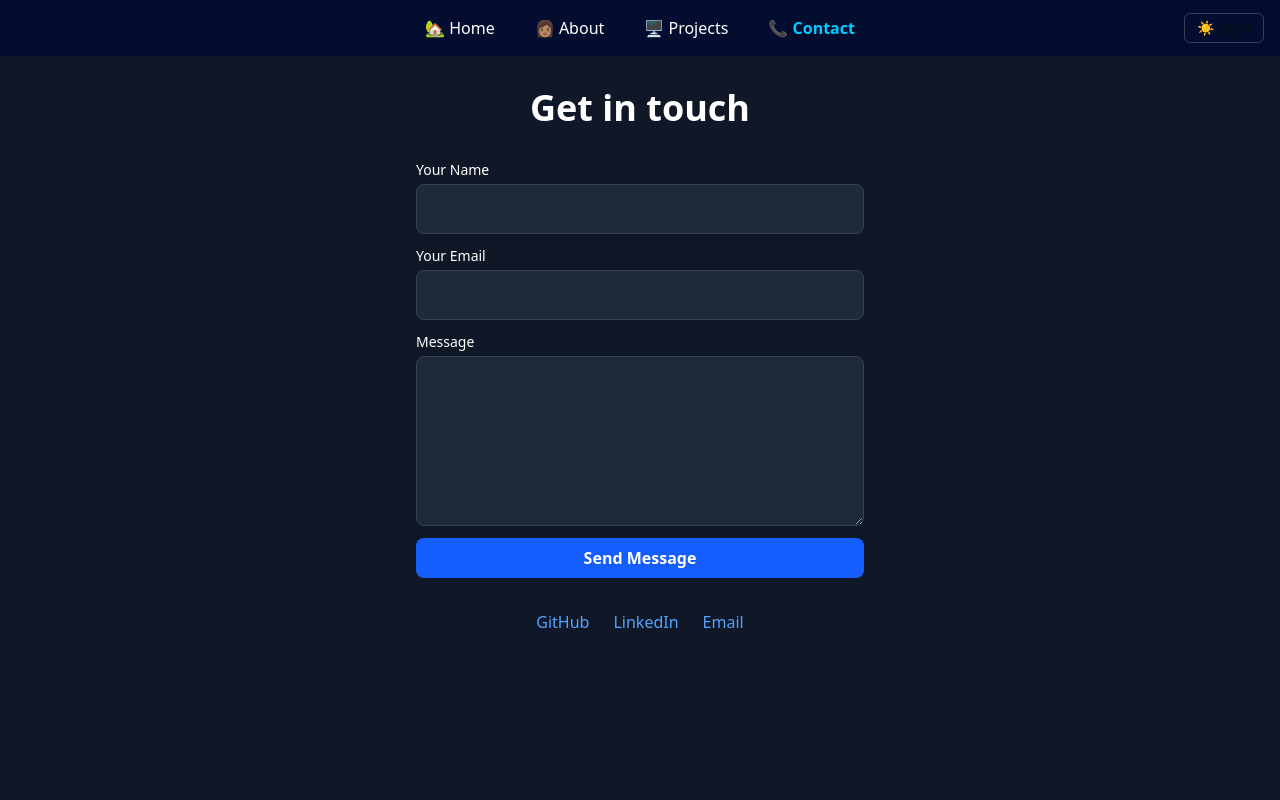
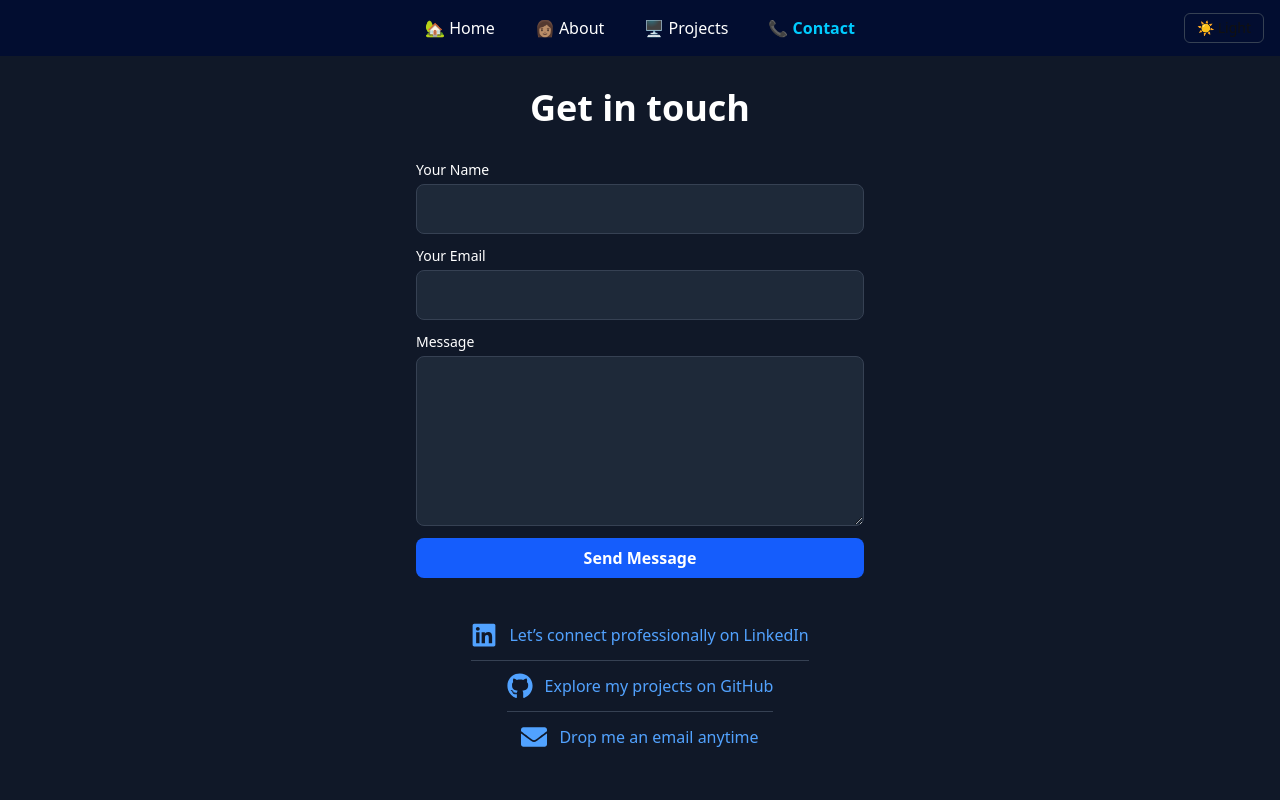
Before and after one commit to ICT-Courses/ict2233-ca-02-SWehara, a React (Vite) app: page /contact in a window 1280 px wide. Shown: the top 800 px of the page. Built offline with nearby package versions, Linux system fonts and the light colour scheme.

Commit message:
Update Contact page

```diff
--- a/src/pages/Contact.jsx
+++ b/src/pages/Contact.jsx
@@ -1,5 +1,6 @@
 import React, { useState } from "react";
 import emailjs from "@emailjs/browser";
+import { FaGithub, FaLinkedin, FaEnvelope } from "react-icons/fa";
 import "../styles/main.scss";
 
 export default function Contact() {
@@ -23,12 +24,20 @@ export default function Contact() {
       )
       .then(
         () => {
-          setStatus({ submitting: false, ok: true, msg: "Message sent! I’ll get back to you soon." });
+          setStatus({
+            submitting: false,
+            ok: true,
+            msg: "Message sent! I’ll get back to you soon."
+          });
           setForm({ name: "", email: "", message: "" });
         },
         (error) => {
           console.error(error);
-          setStatus({ submitting: false, ok: false, msg: "Failed to send. Please try again." });
+          setStatus({
+            submitting: false,
+            ok: false,
+            msg: "Failed to send. Please try again."
+          });
         }
       );
   };
@@ -44,7 +53,11 @@ export default function Contact() {
         <p className="text-red-400 text-lg mb-4">{status.msg}</p>
       )}
 
-      <form onSubmit={handleSubmit} className="flex flex-col w-full max-w-md gap-3 mb-8">
+      {/* Contact Form */}
+      <form
+        onSubmit={handleSubmit}
+        className="flex flex-col w-full max-w-md gap-3 mb-8"
+      >
         <label className="flex flex-col">
           <span className="text-sm mb-1">Your Name</span>
           <input
@@ -87,30 +100,38 @@ export default function Contact() {
         </button>
       </form>
 
-      <div className="flex gap-6">
+      {/* Social Links Section */}
+<div className="flex flex-col w-full max-w-md divide-y divide-gray-700 items-center">
+  <a
+    href="https://www.linkedin.com/in/senuri-wehara-a339461a4"
+    target="_blank"
+    rel="noreferrer"
+    className="flex items-center gap-3 py-3 text-blue-400 hover:text-blue-500 transition-colors"
+  >
+    <FaLinkedin size={26} />
+    <span>Let’s connect professionally on LinkedIn</span>
+  </a>
+
   <a
     href="https://github.com/SWehara"
     target="_blank"
     rel="noreferrer"
-          className="text-blue-400 dark:text-blue-300 hover:text-blue-500 dark:hover:text-blue-400 transition-colors"
+    className="flex items-center gap-3 py-3 text-blue-400 hover:text-blue-500 transition-colors"
   >
-          GitHub
+    <FaGithub size={26} />
+    <span>Explore my projects on GitHub</span>
   </a>
-        <a
-          href="https://www.linkedin.com/in/senuri-wehara-a339461a4"
-          target="_blank"
-          rel="noreferrer"
-          className="text-blue-400 dark:text-blue-300 hover:text-blue-500 dark:hover:text-blue-400 transition-colors"
-        >
-          LinkedIn
-        </a>
+
   <a
     href="mailto:senuriwehara03@gmail.com"
-          className="text-blue-400 dark:text-blue-300 hover:text-blue-500 dark:hover:text-blue-400 transition-colors"
+    className="flex items-center gap-3 py-3 text-blue-400 hover:text-blue-500 transition-colors"
   >
-          Email
+    <FaEnvelope size={26} />
+    <span>Drop me an email anytime</span>
   </a>
 </div>
+
+
   </div>
-  );
+  )
 }
```
Lines whose indentation alone changed are shown as unchanged.
